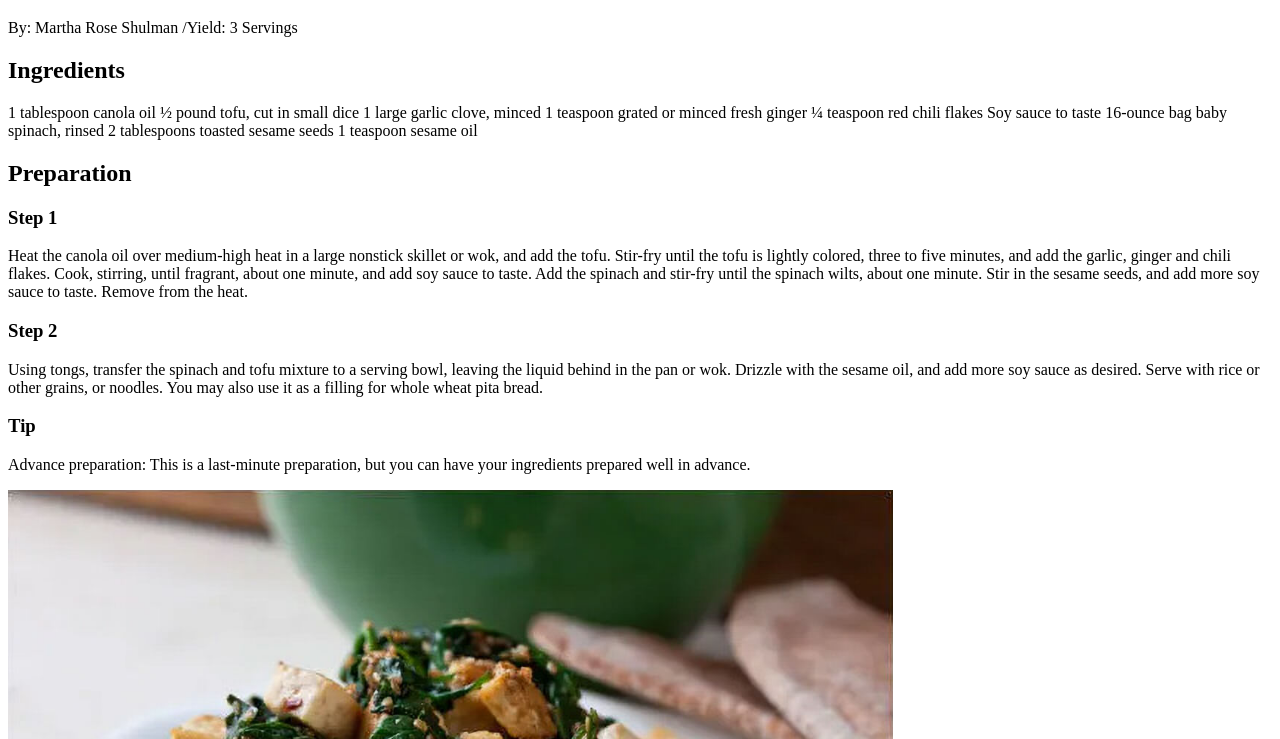
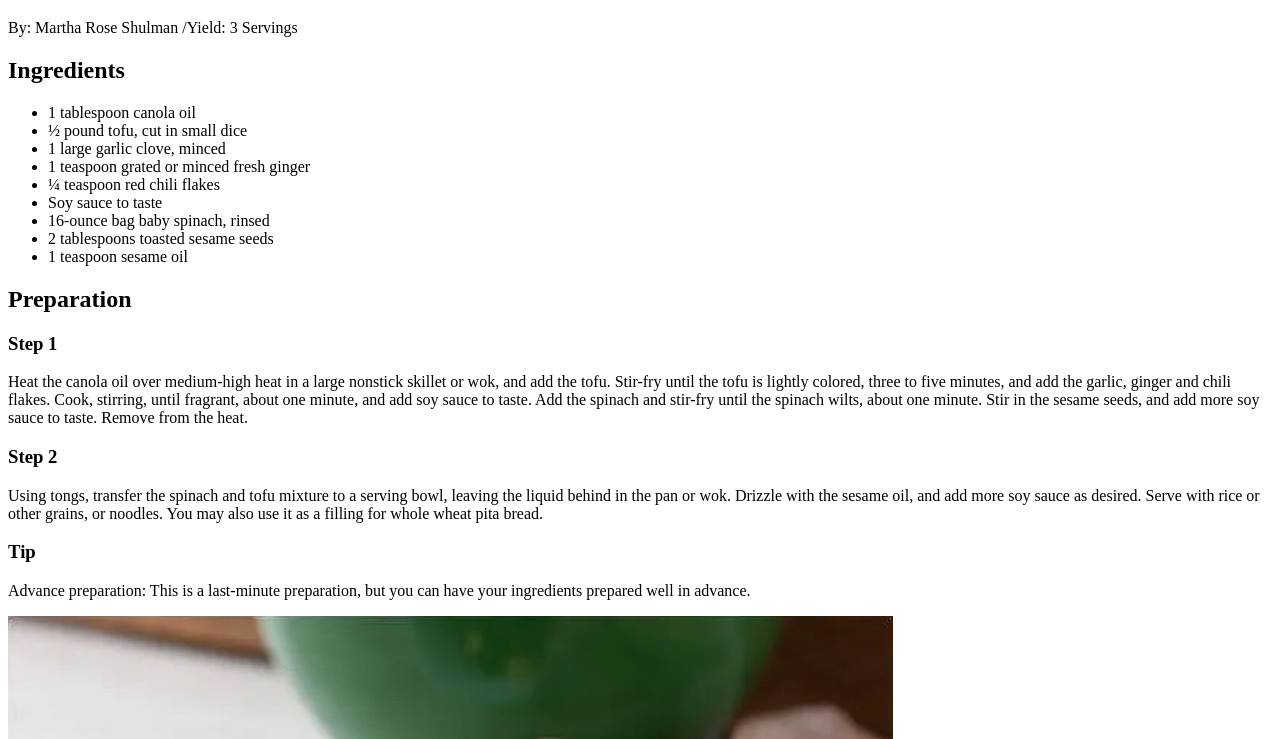
Before and after one commit to gnahzyoj/exercise7, a plain HTML site: page index.html in a window 1280 px wide. Shown: the part 61-800 px from the top of the page. Drawn offline with Linux system fonts and the light colour scheme.

Commit message:
list code

```diff
--- a/index.html
+++ b/index.html
@@ -32,17 +32,18 @@
     <h2>
       Ingredients
     </h2>
-    <p>
-      1 tablespoon canola oil
-      ½ pound tofu, cut in small dice
-      1 large garlic clove, minced
-      1 teaspoon grated or minced fresh ginger
-      ¼ teaspoon red chili flakes
-      Soy sauce to taste
-      16-ounce bag baby spinach, rinsed
-      2 tablespoons toasted sesame seeds
-      1 teaspoon sesame oil
-    </p>
+    <ul>
+       <li>1 tablespoon canola oil</li>
+     <li> ½ pound tofu, cut in small dice</li>
+      <li>1 large garlic clove, minced </li>
+     <li>1 teaspoon grated or minced fresh ginger</li>
+    <li>¼ teaspoon red chili flakes</li>
+      <li>Soy sauce to taste</li>
+      <li>16-ounce bag baby spinach, rinsed</li>
+      <li>2 tablespoons toasted sesame seeds</li>
+    <li>1 teaspoon sesame oil</li>
+    </ul>
+
 
     <h2>
       Preparation
```
